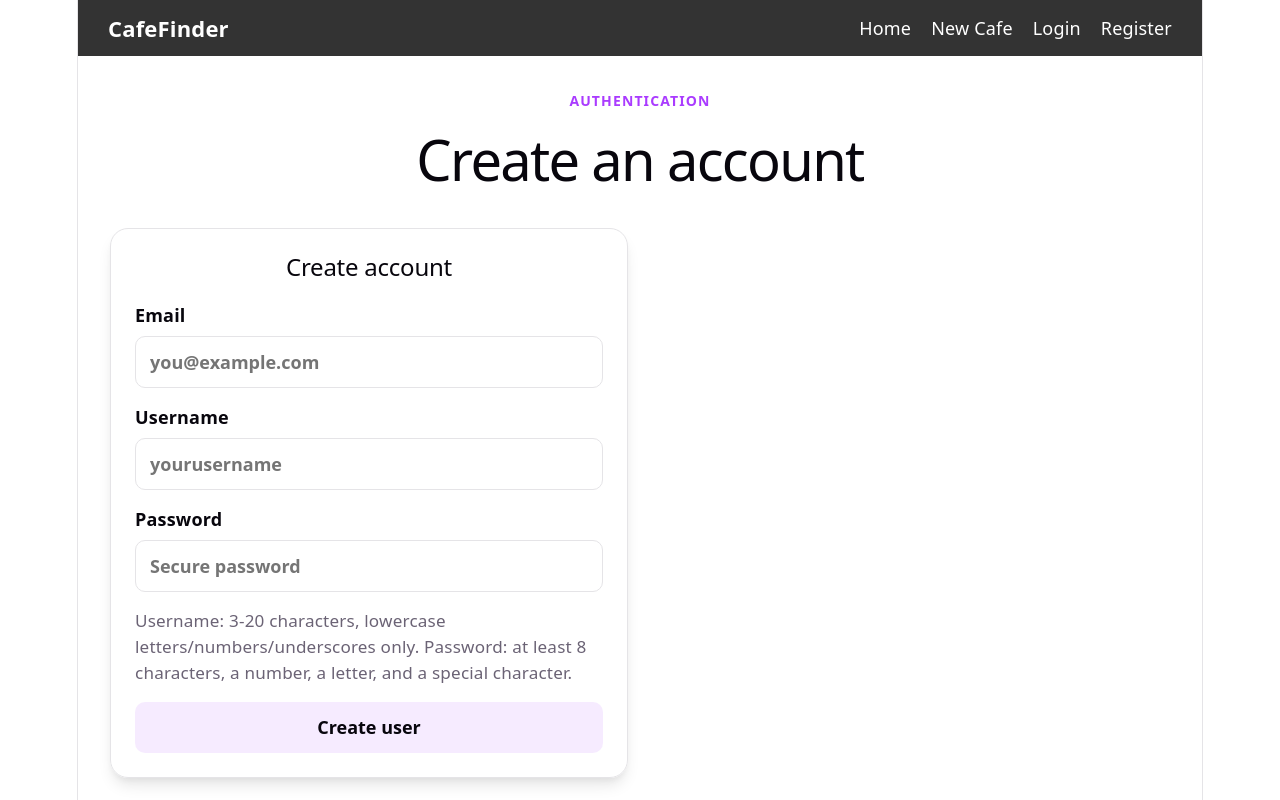
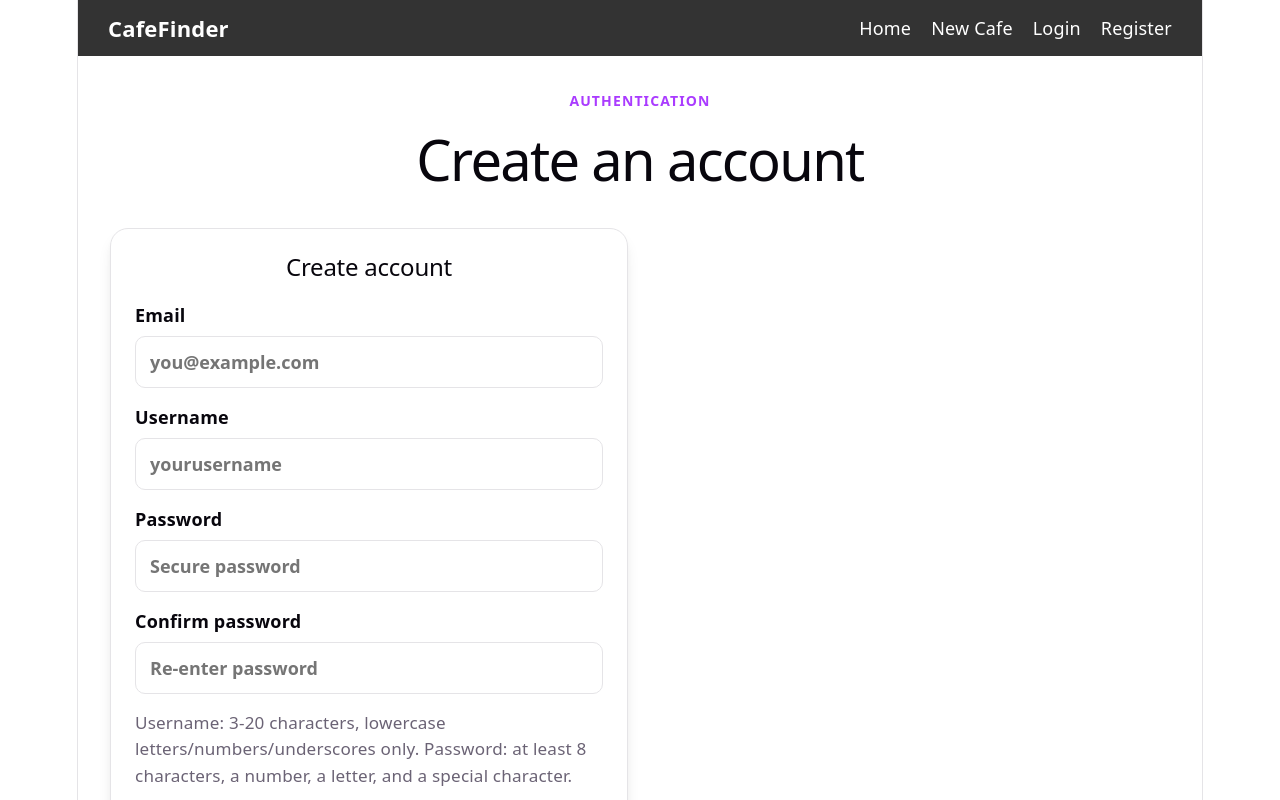
Before and after one commit to katag1001/cafe-app, a React (Vite) app: page /register in a window 1280 px wide. Shown: the top 800 px of the page. Built offline with nearby package versions, Linux system fonts and the light colour scheme; no server answers.

Commit message:
Fixed login verification issue

```diff
--- a/src/components/login/Register.jsx
+++ b/src/components/login/Register.jsx
@@ -4,7 +4,7 @@ const passwordRule = /^(?=.*[A-Za-z])(?=.*\d)(?=.*[^A-Za-z\d]).{8,}$/
 const usernameRule = /^[a-z0-9_]{3,20}$/
 
 export default function Register({ onRegisterSuccess }) {
-  const [form, setForm] = useState({ email: '', username: '', password: '' })
+  const [form, setForm] = useState({ email: '', username: '', password: '', confirmPassword: '' })
   const [error, setError] = useState('')
   const [isLoading, setIsLoading] = useState(false)
 
@@ -20,7 +20,7 @@ export default function Register({ onRegisterSuccess }) {
     const email = form.email.trim().toLowerCase()
     const username = form.username.trim().toLowerCase()
 
-    if (!email || !username || !form.password) {
+    if (!email || !username || !form.password || !form.confirmPassword) {
       setError('Email, username, and password are required.')
       return
     }
@@ -32,6 +32,11 @@ export default function Register({ onRegisterSuccess }) {
 
     if (!passwordRule.test(form.password)) {
       setError('Password must be at least 8 characters long and include a letter, a number, and a special character.')
+      return
+    }
+
+    if (form.password !== form.confirmPassword) {
+      setError('Passwords do not match.')
       return
     }
 
@@ -53,7 +58,7 @@ export default function Register({ onRegisterSuccess }) {
         throw new Error(data.message || 'Unable to create the account.')
       }
 
-      setForm({ email: '', username: '', password: '' })
+      setForm({ email: '', username: '', password: '', confirmPassword: '' })
       onRegisterSuccess?.()
     } catch (requestError) {
       setError(requestError.message)
@@ -102,6 +107,18 @@ export default function Register({ onRegisterSuccess }) {
           />
         </label>
 
+        <label>
+          Confirm password
+          <input
+            type="password"
+            name="confirmPassword"
+            value={form.confirmPassword}
+            onChange={handleChange}
+            placeholder="Re-enter password"
+            required
+          />
+        </label>
+
         <small className="password-hint">
           Username: 3-20 characters, lowercase letters/numbers/underscores only.
           Password: at least 8 characters, a number, a letter, and a special character.
--- a/src/pages/VerifyEmailPage.jsx
+++ b/src/pages/VerifyEmailPage.jsx
@@ -1,4 +1,4 @@
-import { useEffect, useState } from "react";
+import { useEffect, useRef, useState } from "react";
 import { useSearchParams, Link } from "react-router-dom";
 
 function VerifyEmailPage() {
@@ -7,6 +7,7 @@ function VerifyEmailPage() {
 
   const [status, setStatus] = useState("loading"); // loading | success | error
   const [message, setMessage] = useState("");
+  const requestedTokenRef = useRef(null);
 
   useEffect(() => {
     if (!token) {
@@ -14,6 +15,13 @@ function VerifyEmailPage() {
       setMessage("Missing verification token.");
       return;
     }
+
+    // The token is single-use server-side, so StrictMode's dev-only double
+    // effect invocation must not send this request twice.
+    if (requestedTokenRef.current === token) {
+      return;
+    }
+    requestedTokenRef.current = token;
 
     fetch(`/api/verify-email?token=${encodeURIComponent(token)}`)
       .then((response) => response.json())
```
Also changed, not shown: 1 other file (tests, documents, lock files or other folders).
